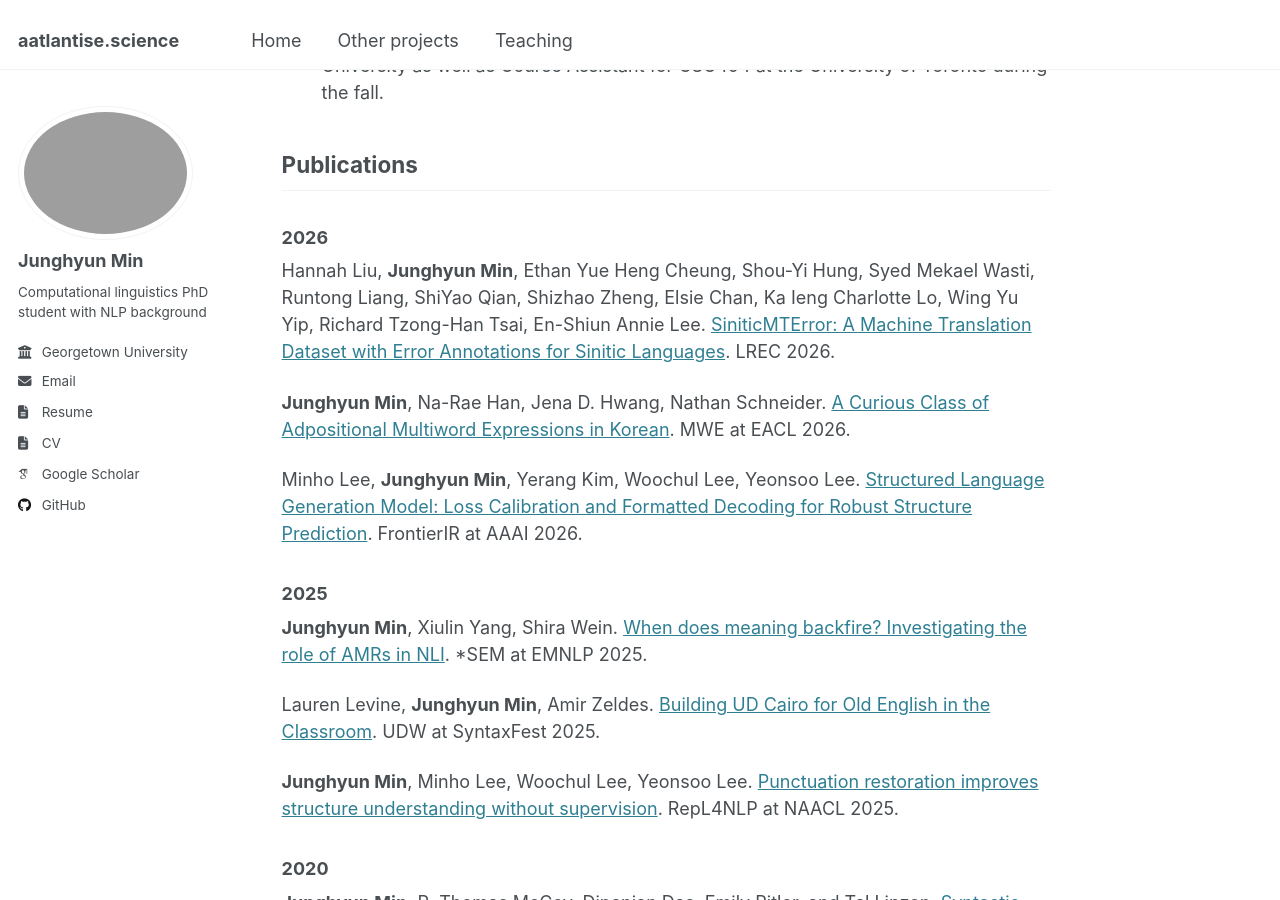
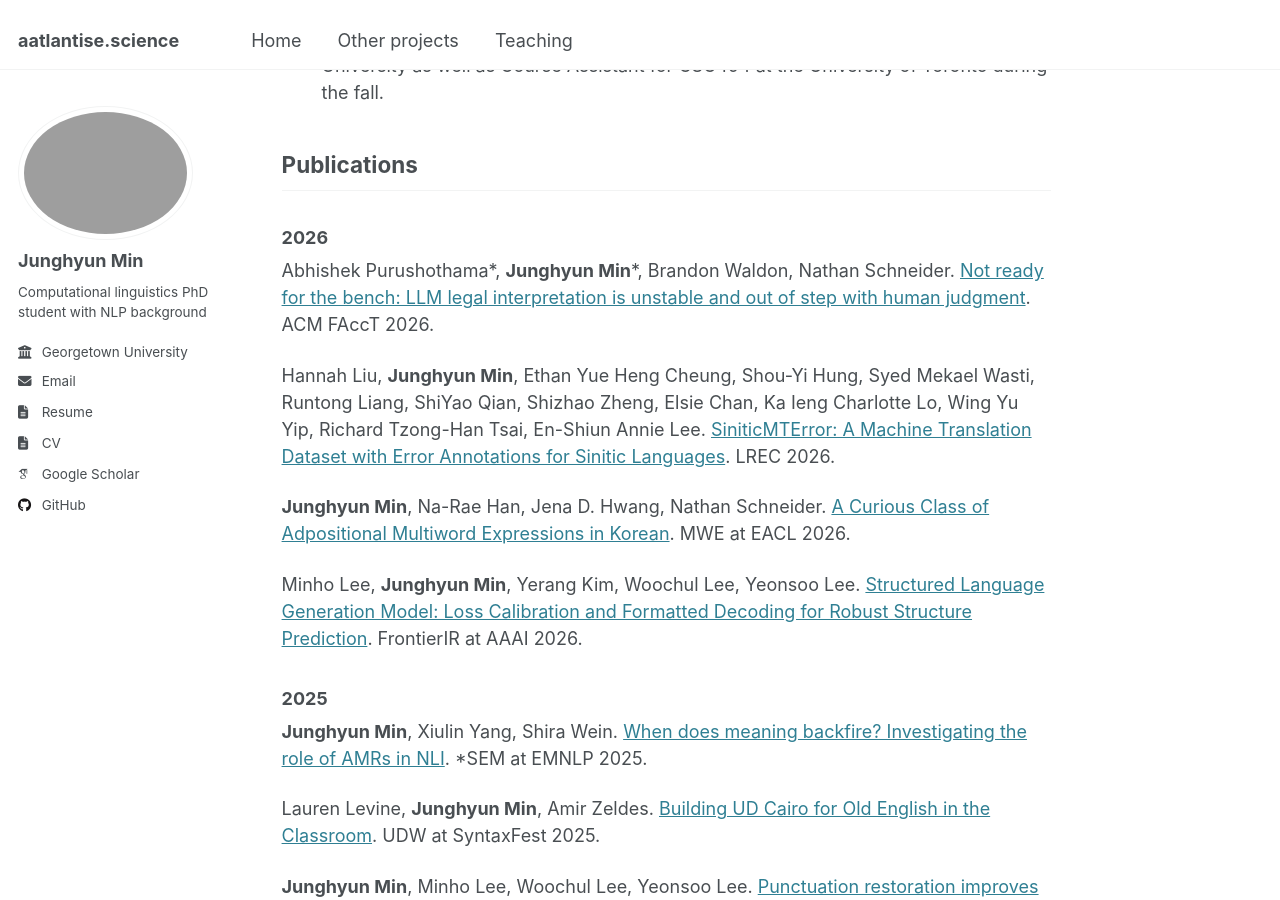
Before and after one commit to Aatlantise/aatlantise.github.io, a Jekyll site: the page built from _pages/about.md, in a window 1280 px wide and 900 px high, scrolled down 735 px. Built offline with Jekyll 4.4.1, drawn with Linux system fonts in a browser that asks for light colours; some web fonts are replaced.

Commit message:
[Chore] Add prej-prompt paper

```diff
--- a/_pages/about.md
+++ b/_pages/about.md
@@ -31,6 +31,10 @@ as well as Course Assistant for CSC494 at the University of Toronto during the f
 
 ## Publications
 ### 2026
+Abhishek Purushothama*, **Junghyun Min**\*, Brandon Waldon, Nathan Schneider.
+[Not ready for the bench: LLM legal interpretation is unstable and out of step with human judgment](https://arxiv.org/abs/2510.25356).
+ACM FAccT 2026.
+
 Hannah Liu, **Junghyun Min**, Ethan Yue Heng Cheung, Shou-Yi Hung, Syed Mekael Wasti, Runtong Liang, ShiYao Qian, Shizhao Zheng, Elsie Chan, Ka Ieng Charlotte Lo, Wing Yu Yip, Richard Tzong-Han Tsai, En-Shiun Annie Lee.
 [SiniticMTError: A Machine Translation Dataset with Error Annotations for Sinitic Languages](https://arxiv.org/abs/2509.20557v1).
 LREC 2026.
```
